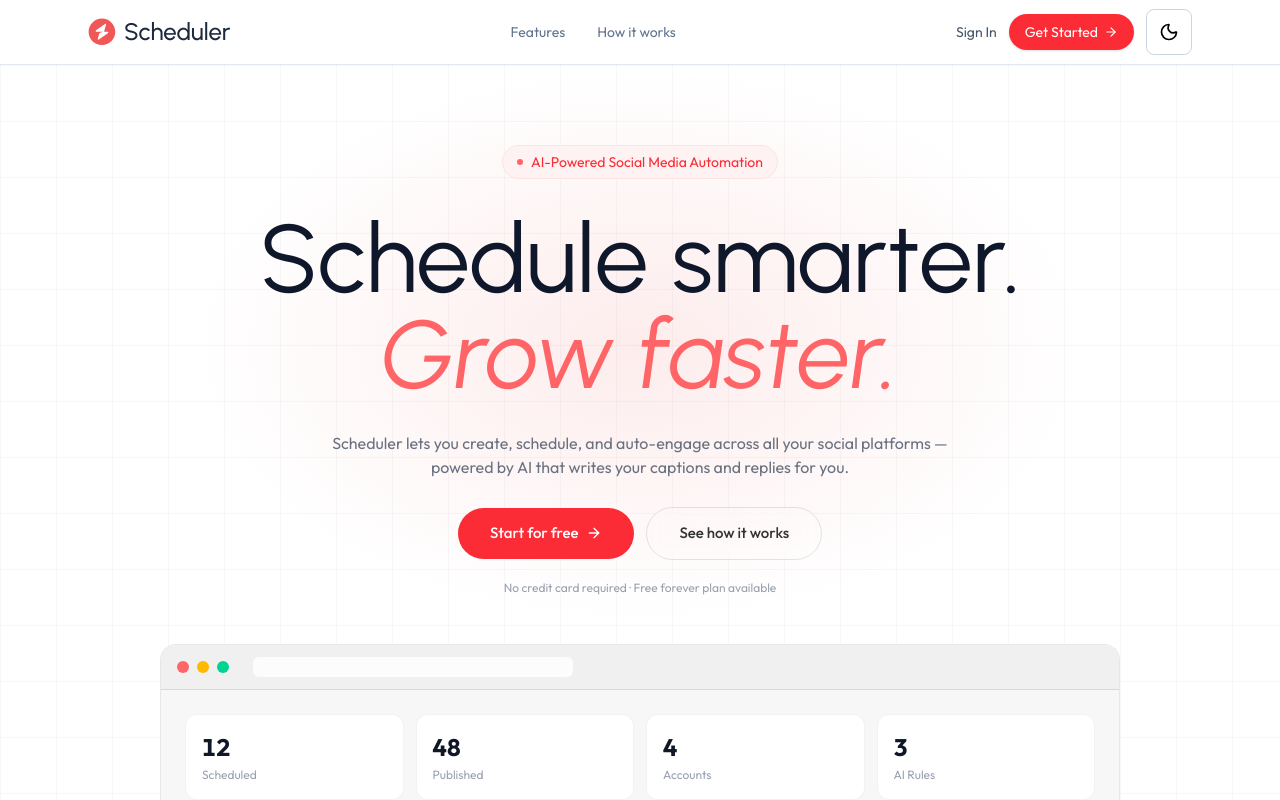
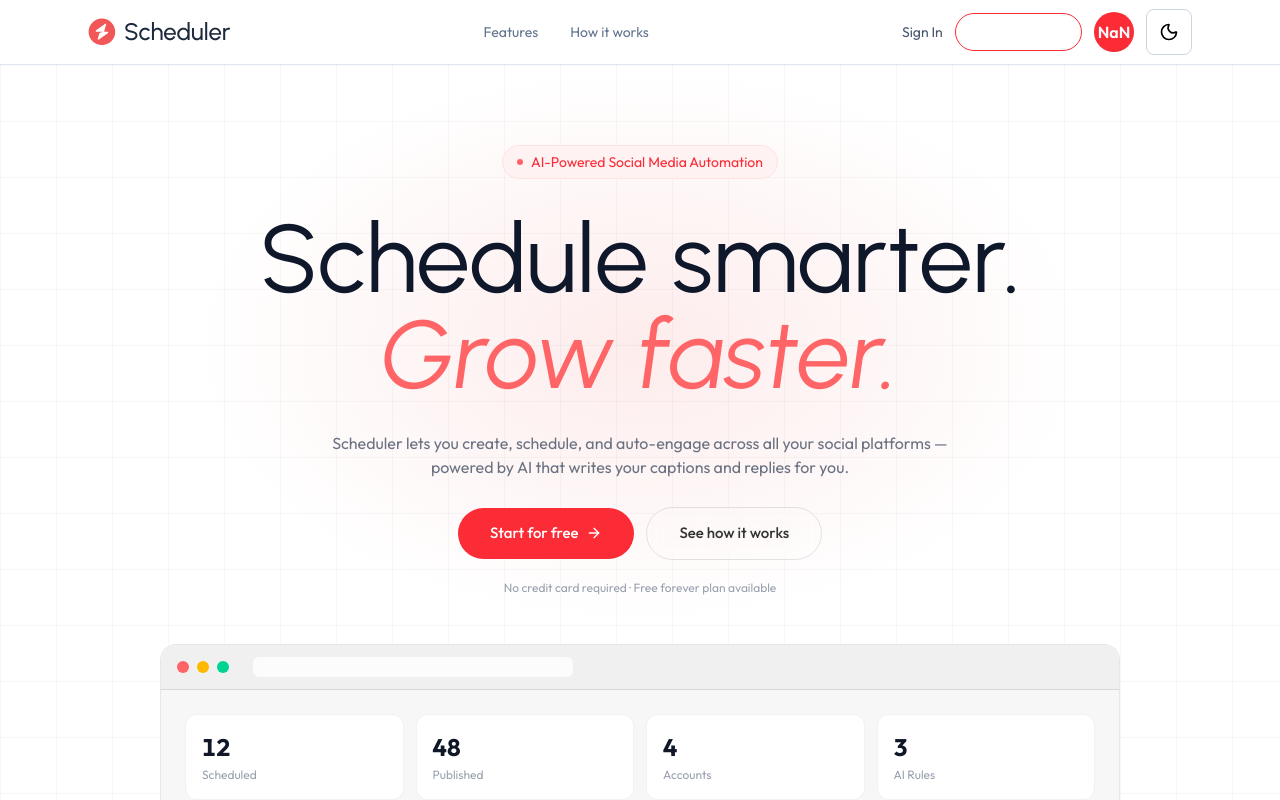
Before and after one commit to KishanPatel58/Social-Media-Automation, a React (Vite) app in the folder client/: page / in a window 1280 px wide. Shown: the top 800 px of the page. Built offline with nearby package versions, Linux system fonts and the light colour scheme; no server answers.

Commit message:
profile logo added on navbar

```diff
--- a/client/src/components/Home/Navbar.jsx
+++ b/client/src/components/Home/Navbar.jsx
@@ -16,7 +16,7 @@ import { authContext } from "../../context/auth/AuthContext";
 
 export default function Navbar() {
 
-    const { user } = useContext(authContext)
+    const { user, handleLogout } = useContext(authContext)
 
     const { theme, setTheme } = useContext(themeContext);
 
@@ -43,7 +43,7 @@ export default function Navbar() {
                 : "light"
         );
     };
-
+    const profileLetterLogo = !user?.avatar && (String(user?.name.charAt(0) + user?.name.split(" ")[1].charAt(0)))
     return (
         <nav
             className={`
@@ -152,29 +152,40 @@ export default function Navbar() {
                                 }
                             `}
                         >
-                            {!user?"Sign In":""}
+                            {!user ? "Sign In" : ""}
                         </Link>
 
                         <Link
-                            to={user?"/dashboard":"/login"}
+                            to={user ? "/dashboard" : "/login"}
                             className="
                                 flex items-center gap-1.5
                                 text-sm
-                                bg-red-500 hover:bg-red-600
+                                border
+                                border-red-500 hover:bg-red-500
                                 text-white
                                 px-4 py-2
                                 rounded-full
-                                shadow-sm
-                                hover:shadow-red-200
                                 hover:shadow-md
                                 transition-all
+                                duration-300
                             "
                         >
-                            {!user?"Get Started":"Go to Dashboard"}
+                            {!user ? "Get Started" : "Go to Dashboard"}
 
                             <ArrowRightIcon className="size-3.5" />
                         </Link>
                     </div>
+
+                    {/* Profile Logo */}
+                    {user?.avatar ? (
+                        <>
+                            <img src={user?.avatar} className="w-10 rounded-full" alt="Profile Logo" />
+                        </>
+                    ) : (
+                        <h1 className="h-10 w-10 bg-red-500 flex items-center justify-center rounded-full text-white font-semibold">
+                            {profileLetterLogo}
+                        </h1>
+                    )}
 
                     {/* THEME BUTTON */}
 
@@ -333,7 +344,7 @@ export default function Navbar() {
                     </a>
 
                     <Link
-                        to="/login"
+                        to={user ? "/dashboard" : "/login"}
                         onClick={() => setMenuOpen(false)}
                         className="
                             bg-red-500 hover:bg-red-600
@@ -344,7 +355,7 @@ export default function Navbar() {
                             transition-all
                         "
                     >
-                        Get Started
+                        {user ? "Go to Dashboard" : "Get Started"}
 
                         <ArrowRightIcon className="size-4" />
                     </Link>
--- a/client/src/components/Sidebar.jsx
+++ b/client/src/components/Sidebar.jsx
@@ -29,7 +29,7 @@ const Sidebar = ({ isOpen, setIsOpen }) => {
     const { theme, setTheme } =
         useContext(themeContext);
 
-    const { user, setUser } = useContext(authContext)
+    const { user, setUser, handleLogout } = useContext(authContext)
     const navlinks = [
         {
             name: "Dashboard",
@@ -81,20 +81,7 @@ const Sidebar = ({ isOpen, setIsOpen }) => {
                 : "light"
         );
     };
-    const handleLogout = async () => {
-        const loadings = toast.loading("Processing...")
-        try {
-            const response = await api.get("/api/auth/logout");
-            setUser(null);
-            localStorage.removeItem("user");
-            toast.dismiss(loadings);
-            toast.success(response.data.message,{icon: '🥳'});
-            navigate("/login")
-        } catch (error) {
-            toast.dismiss(loadings)
-            toast.error(error.message || "Problem to Logout")
-        }
-    }
+
     return (
 
         <aside
@@ -305,9 +292,7 @@ const Sidebar = ({ isOpen, setIsOpen }) => {
                     {/* AVATAR */}
 
                     {(user?.avatar || user?.user?.avatar) ? (<img className="size-8 rounded-full" src={user?.user?.avatar || user?.avatar} alt="profile" />) : (
-                        <div className= "size-8 rounded-full
-
-                    bg-gradient-to-br
+                        <div className="size-8 rounded-full bg-gradient-to-br
                     from-red-400
                     to-pink-400
 
@@ -317,8 +302,7 @@ const Sidebar = ({ isOpen, setIsOpen }) => {
                     text-sm
                     font-medium
 
-                    shrink-0
-                    "
+                    shrink-0"
                         >
                             {
                                 user?.name?.charAt(0)
--- a/client/src/context/auth/AuthContext.jsx
+++ b/client/src/context/auth/AuthContext.jsx
@@ -13,10 +13,22 @@ const AuthContext = (props) => {
             setIsLoading(false);
         }
     }, []);
-
-
+    const handleLogout = async () => {
+        const loadings = toast.loading("Processing...")
+        try {
+            const response = await api.get("/api/auth/logout");
+            setUser(null);
+            localStorage.removeItem("user");
+            toast.dismiss(loadings);
+            toast.success(response.data.message, { icon: '🥳' });
+            navigate("/login")
+        } catch (error) {
+            toast.dismiss(loadings)
+            toast.error(error.message || "Problem to Logout")
+        }
+    }
     return (
-        <authContext.Provider value={{ user, isLoading, setUser, isAuthenticated }}>
+        <authContext.Provider value={{ user, isLoading, setUser, isAuthenticated, handleLogout }}>
             {props.children}
         </authContext.Provider>
     )
```
